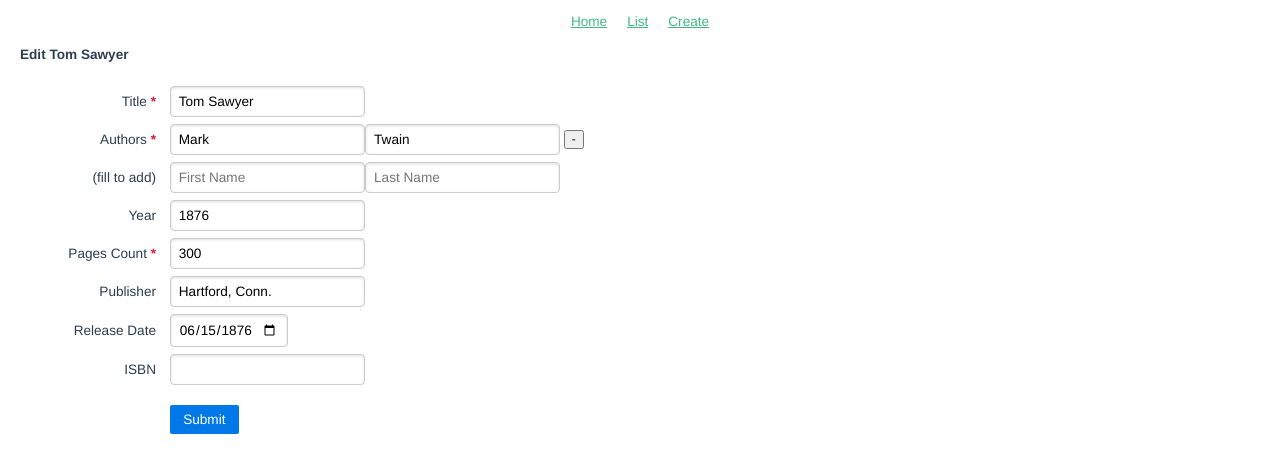
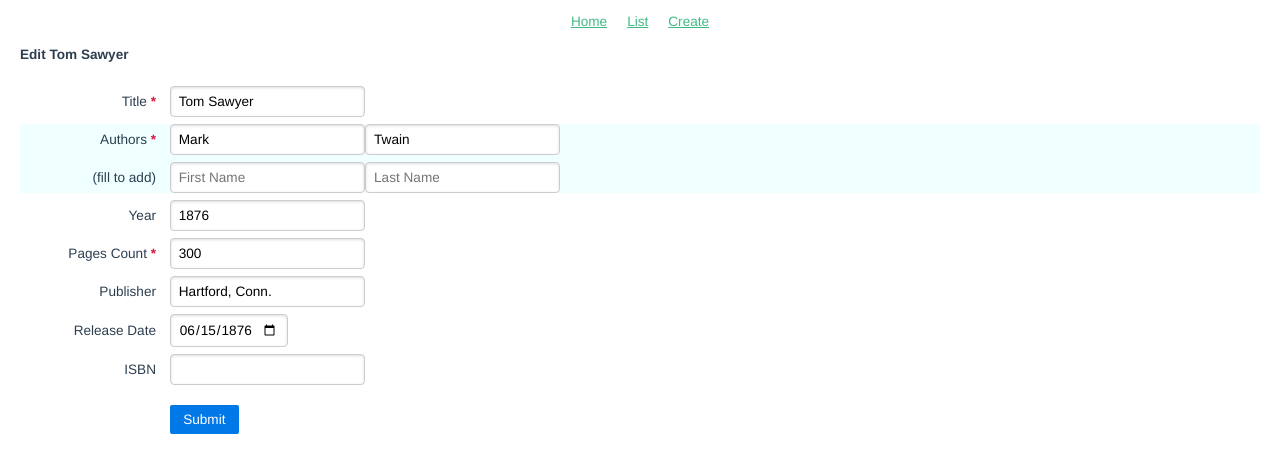
Before and after one commit to plugn/bxt, a Vue app: page /edit/1 in a window 1280 px wide. Shown: the top 472 px of the page. Built offline with nearby package versions, Linux system fonts and the light colour scheme.

Commit message:
remove author bu index: UI

```diff
--- a/src/components/AuthorsField.vue
+++ b/src/components/AuthorsField.vue
@@ -1,19 +1,25 @@
 <template>
-<div>
-	<div class="pure-control-group" v-for="(author, index) in userValue">
-		<label v-if="index===0">{{ label }}<span v-if="scheme.required" class="label-required"> * </span></label>
+<div class="wrapper">
+	<div class="pure-control-group" v-for="(author, index) in userValue" @mouseenter="hovered=index" @mouseleave="hovered=-1">
+
+		<label v-if="index===0">{{ label }}
+			<span v-if="scheme.required" class="label-required"> * </span>
+		</label>
 		<label v-else>&nbsp;</label>
 
 		<input type="text" placeholder="First Name" :value="author.firstName" >
 		<input type="text" placeholder="Last Name" :value="author.lastName" >
 
-		<span v-if="index===0" class="pure-form-message-inline">
-			<!--<button @click.prevent="addField"> + </button>-->
-			<button @click.prevent="removeField"> - </button>
+		<span v-if="hovered===index" class="pure-form-message-inline">
+			<button class="button" @click.prevent="removeField(index)" title="remove item"> - </button>
+			remove
 		</span>
+
 	</div>
-	<div class="pure-control-group" v-if="isListFilled">
-		<label for="newInput">(fill to add)</label>
+	<div class="pure-control-group">
+		<label for="newInput">
+			(fill to add)
+		</label>
 
 		<input id="newInput" type="text" placeholder="First Name" v-model="newAuthor.firstName" >
 		<input type="text" placeholder="Last Name" v-model="newAuthor.lastName" >
@@ -45,6 +51,7 @@ export default {
 
 	data() {
 		return {
+			hovered: -1,
 			isTouched: false,
 			innerValue: [],
 			newAuthor: {...emptyAuthor}
@@ -52,17 +59,8 @@ export default {
 	},
 
 	computed: {
-		userValue: {
-			get: function() {
-				return this.isTouched ? this.innerValue : this.value;
-			},
-			set: function(newValue) {
-				console.log(' * userValue newValue : ', newValue);
-				this.innerValue = newValue;
-			}
-		},
-		isListFilled() {
-			return this.isListValid(this.userValue);
+		userValue() {
+			return this.isTouched ? this.innerValue : this.value;
 		}
 	},
 	mounted() {
@@ -71,8 +69,6 @@ export default {
 		this.$watch('newAuthor', _debounce(this.authorWatcher, 1000), {
 			deep: true
 		});
-
-
 	},
 	methods: {
 		authorWatcher(author) {
@@ -80,11 +76,8 @@ export default {
 			const filled = this.isListValid([author]);
 			console.log(' * filled: ', filled);
 			if (filled) {
-				console.log('push to ', this.innerValue);
-
 				this.addField({...author});
-
-				console.log(' * this.innerValue : ', this.innerValue);
+				console.log(' * this.innerValue : ', JSON.stringify(this.innerValue));
 
 				this.newAuthor = {...emptyAuthor};
 			}
@@ -93,7 +86,6 @@ export default {
 		isListValid(value) {
 			return value.every(({firstName, lastName}) => (String(firstName).trim() && String(lastName).trim()) )
 		},
-
 
 		addField(author = {...emptyAuthor}) {
 			console.log(' * addField() ', author);
@@ -104,16 +96,20 @@ export default {
 			}
 			this.innerValue.splice(this.innerValue.length, 0, ...initial, author);
 		},
-		removeField() {
-			console.log(' * removeField() ');
+		removeField(index) {
+			console.log(' * removeField() ', index);
 			let initial = [];
 			if (!this.isTouched) {
 				this.isTouched = true;
-				initial = this.value.slice(0, -1);
+				// make initial array unlinked from original prop
+				initial = this.value.slice();
+				// remove element by index
+				initial.splice(index, 0);
+				// mutate .innerValue via splice() to achieve reactivity
 				this.innerValue.splice(this.innerValue.length, 0, ...initial)
 			}
 			else {
-				this.innerValue.splice(this.innerValue.length - 1, 1);
+				this.innerValue.splice(index, 1);
 			}
 		}
 	}
@@ -122,4 +118,7 @@ export default {
 
 <style scoped>
 @import './form/field.css';
+.wrapper {
+	background-color: azure;
+}
 </style>
```
